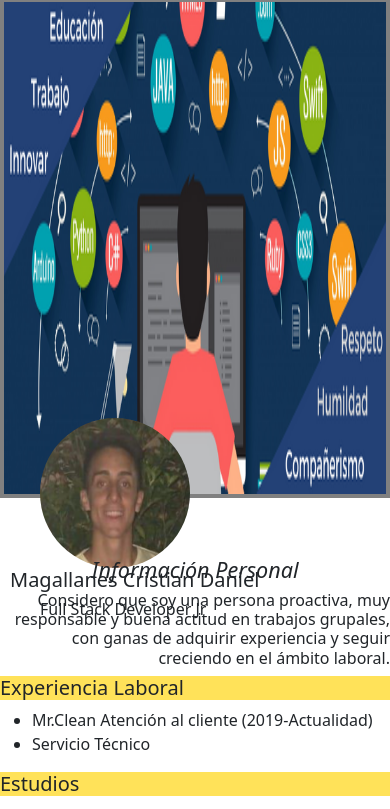
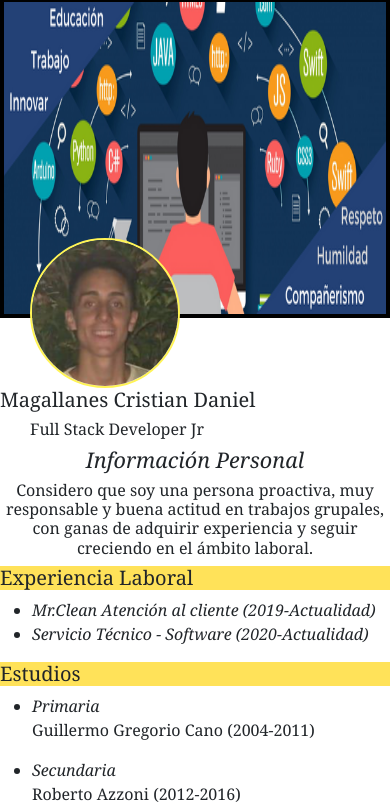
Before and after one commit to Cristian031/Front-End, a plain HTML site: page index.html in a window 390 px wide. Shown: the part 62-871 px from the top of the page. Drawn offline with nearby package versions, Linux system fonts and the light colour scheme; a script that the page names is missing; files whose address does not match are found by name.

Commit message:
Actualizacion Responsive

```diff
--- a/index.html
+++ b/index.html
@@ -9,6 +9,7 @@
 
     </head>
     <body>
+    <div class="contenedor">
         <header>
             <nav>
                 <div class="logo">
@@ -34,7 +35,7 @@
 
             <div class="personal">
                 <h4> <i> Información Personal </i></h4>
-                <h6>Considero que soy una persona proactiva, muy responsable y buena actitud en trabajos grupales, con ganas de adquirir experiencia y seguir creciendo en el ámbito laboral.</h6>
+                <h6>Considero que soy una persona proactiva, muy responsable y buena actitud en trabajos grupales, <br> con ganas de adquirir experiencia y seguir creciendo en el ámbito laboral.</h6>
             </div>
         </section>
         <section>
@@ -42,7 +43,7 @@
                 <h5>Experiencia Laboral</h5>
                 <ul>
                     <li> Mr.Clean Atención al cliente (2019-Actualidad) </li>
-                    <li>Servicio Técnico</li>
+                    <li>Servicio Técnico - Software (2020-Actualidad)</li>
                 </ul>
 
             </div>
@@ -52,12 +53,12 @@
                 <h5>Estudios</h5>
 
                 <ul>
-                    <li>Primaria <p> Guillermo Gregorio Cano (2004-2011) </p></li>
+                    <li> Primaria </li> <p> Guillermo Gregorio Cano (2004-2011) </p>
                     <li>Secundaria</li> <p>Roberto Azzoni (2012-2016)</p>
                     <li>Universidad</li> <p>Universidad Tecnólogica Nacional UTN-FRM (2018-Actualidad)</p>
                 </ul>
 
-                <ul> <i>Estudios Complementarios</i>
+                <ul> <i><strong>Estudios Complementarios</strong></i>
                     <li> Curso de Programación Full Stack Java - Egg Educación 06/2021 - 12/2021 <img src="/Proyecto/imagen/egg.jfif" alt=""></li>
                     <li> Curso de Análisis y Gestión de Datos con Power BI- Fundación Santísima Trinidad 2022  <img src="/Proyecto/imagen/santisima.png" alt=""> </li>
                     <li> Curso de Full Stack Developer Jr - Argentina Programa  <img src="/Proyecto/imagen/logo.png" alt=""></li>
@@ -72,7 +73,7 @@
 
 
 
-
+    </div>
 
 
 
--- a/style.css
+++ b/style.css
@@ -1,3 +1,12 @@
+*{
+    font-family:Cambria, Cochin, Georgia, Times, 'Times New Roman', serif
+}
+
+.contenedor{
+  width: 100%;
+  max-width: 2000px;
+}
+
 nav{
     background-color: #ffe259;
 
@@ -30,11 +39,14 @@ nav{
 
 .banner {
     width: 100%;
-    height: 500px;
+    height: 380px;
+    object-fit: cover;
+    object-position: bottom;
     margin: auto;
-    border: 4px solid grey;
+    border: 4px solid black;
     background-image: url(/Proyecto/imagen/banner.png);
     background-size: 100% 100%;
+    box-sizing: border-box;
 }
 
 .boton{
@@ -46,26 +58,30 @@ text-decoration: none; /*decoración texto*/
 font-family: 'Times New Roman', Times, serif, sans-serif; /*tipografía texto*/
 }
 
+.perfil{
+    margin-left: 1%;
+}
+.perfil h6{
+    margin-left: 30px;
+}
 .perfil img{
     width: 150px;
     height: 150px;
     margin-left: 30px;
     margin-top: -80px;
     border-radius: 75px;
+    object-fit: cover;
+    object-position: bottom;
+    border: 2px solid rgb(255, 244, 86);
 }
 
-.perfil{
-  margin-left: 10px;
-}
-.perfil h6{
-    margin-left: 30px;
-}
+
 .personal{
     text-align: center;
     margin-top: -70px;
 }
 .personal h6{
-    text-align: right;
+    text-align: center;
 
 }
 .experiencia h5{
@@ -83,3 +99,144 @@ font-family: 'Times New Roman', Times, serif, sans-serif; /*tipografía texto*/
     width: 40px;
     height: 40px;
 }
+
+* ul li{
+   font-style: italic;
+
+}
+
+
+/*celular pequeño*/
+@media only screen and(max-width:360px) {
+   .redes a img{
+
+   }
+    .perfil{
+        margin: auto;
+        height: 50%;
+        width: 100%;
+    }
+    .personal{
+        margin: auto;
+        width:100%;
+
+    }
+    .banner{
+        width: 50%;
+        height: 50%;
+    }
+    .estudios{
+        width: 100%;
+        margin: auto;
+    }
+    .experiencia{
+        width: 100%;
+        margin: auto;
+    }
+}
+
+
+
+/*celular mediano*/
+
+@media screen and (max-width:767px){
+    .redes{
+        width: 100%;
+        height: auto;
+
+    }
+
+    .perfil{
+        margin: auto;
+        height: 50%;
+        width: 100%;
+    }
+    .personal{
+        margin: auto;
+        width:100%;
+
+    }
+    .banner{
+        width: 100%;
+        height: 20em;
+    }
+    .estudios{
+        width: 100%;
+        margin: auto;
+    }
+    .experiencia{
+        width: 100%;
+        margin: auto;
+    }
+}
+
+/*tablet */
+@media only screen and (max-width: 1023px){
+
+    .perfil{
+        margin: auto;
+        height: 50%;
+        width: 100%;
+    }
+    .personal{
+        margin: auto;
+        width:100%;
+
+    }
+    .banner{
+        width: 100%;
+        height: 20em;
+    }
+    .estudios{
+        width: 100%;
+        margin: auto;
+    }
+    .experiencia{
+        width: 100%;
+        margin: auto;
+    }
+
+}
+
+
+
+/*PC grande*/
+@media screen and (max-width:1920px){
+    .perfil{
+        height: 50%;
+        width: 100%;
+    }
+    .personal{
+        margin: auto;
+        width:100%;
+
+    }
+    .banner{
+        width: 100%;
+        height: 20em;
+    }
+    .estudios{
+        width: 100%;
+        margin: auto;
+    }
+    .experiencia{
+        width: 100%;
+        margin: auto;
+    }
+
+
+}
+
+
+/*PC mediana*/
+@media screen and (max-width:1440px){
+
+
+}
+
+
+/*Laptop*/
+@media screen and (min-width:1024px){
+
+
+}
```
